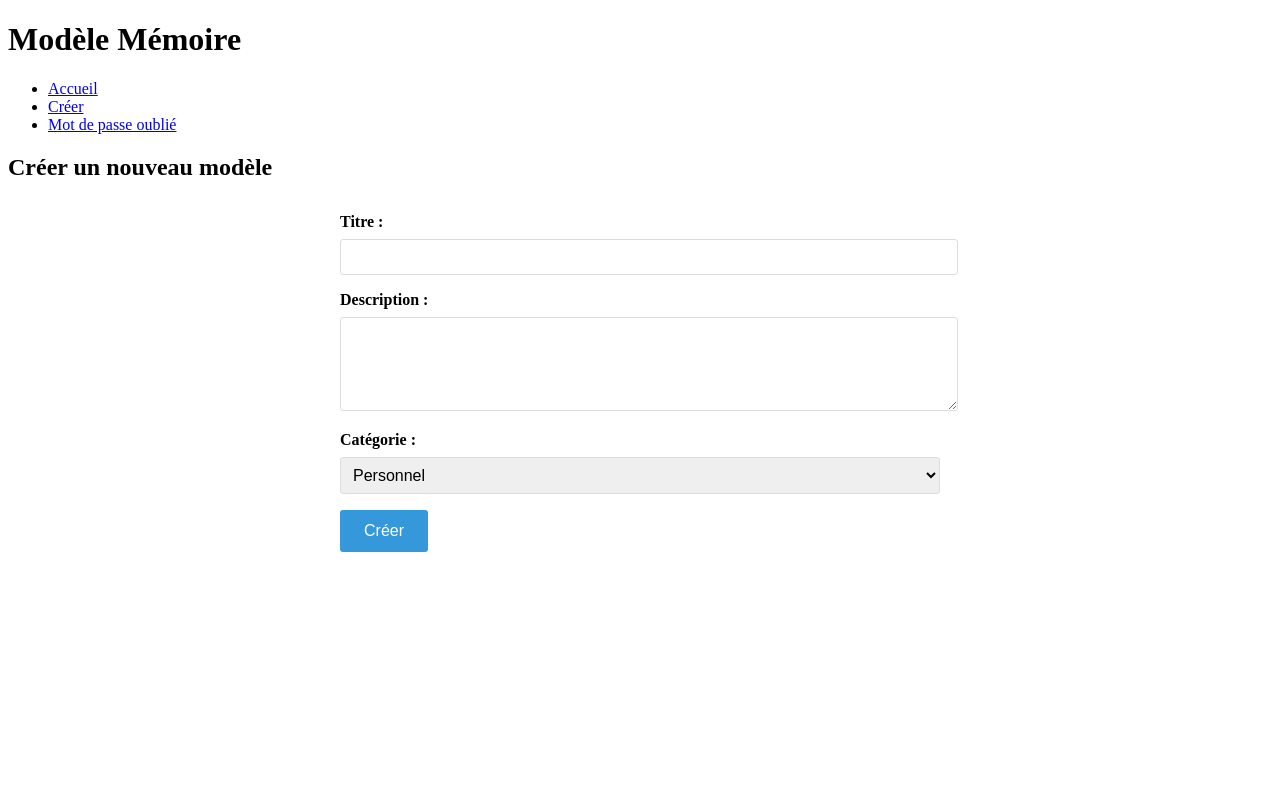
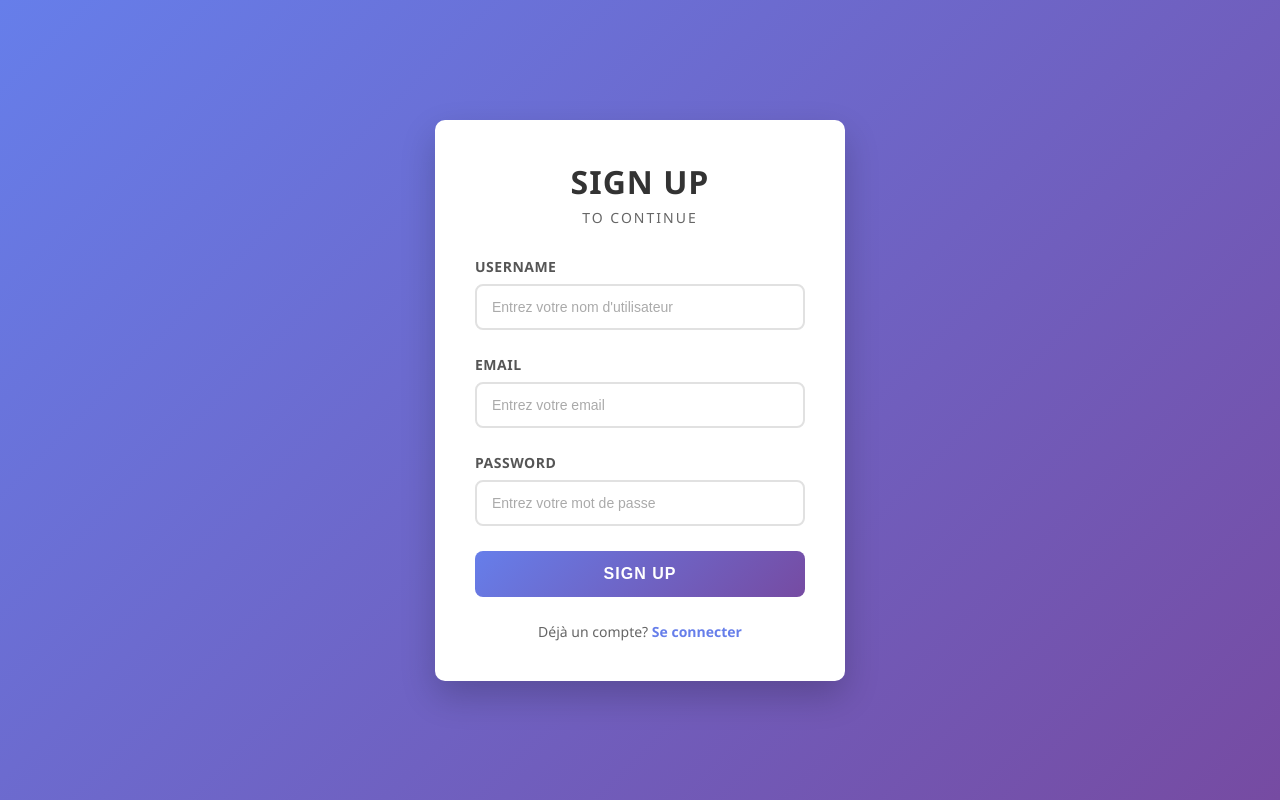
Before and after one commit to laribi083/projet, a web app: page /create in a window 1280 px wide. Run offline with its HTML, style and script files only (its server is not run), Linux system fonts and the light colour scheme; data that the repository does not hold is empty.

Commit message:
creation

```diff
--- a/src/main/webapp/create.html
+++ b/src/main/webapp/create.html
@@ -3,44 +3,38 @@
 <head>
     <meta charset="UTF-8">
     <meta name="viewport" content="width=device-width, initial-scale=1.0">
-    <title>Modèle Mémoire - Créer</title>
-    <link rel="stylesheet" href="/css/create.css">
+    <title>Inscription - Modèle Mémoire</title>
+    <link rel="stylesheet" href="create.css">
 </head>
 <body>
-    <header>
-        <h1>Modèle Mémoire</h1>
-        <nav>
-            <ul>
-                <li><a href="/">Accueil</a></li>
-                <li><a href="/create">Créer</a></li>
-                <li><a href="/forgot">Mot de passe oublié</a></li>
-            </ul>
-        </nav>
-    </header>
+    <div class="container">
+        <div class="signup-box">
+            <h1>SIGN UP</h1>
+            <p class="subtitle">TO CONTINUE</p>
 
-    <main>
-        <h2>Créer un nouveau modèle</h2>
-        <form id="createForm">
-            <div>
-                <label for="title">Titre :</label>
-                <input type="text" id="title" name="title" required>
-            </div>
-            <div>
-                <label for="description">Description :</label>
-                <textarea id="description" name="description" rows="4" required></textarea>
-            </div>
-            <div>
-                <label for="category">Catégorie :</label>
-                <select id="category" name="category">
-                    <option value="personnel">Personnel</option>
-                    <option value="professionnel">Professionnel</option>
-                    <option value="etude">Étude</option>
-                </select>
-            </div>
-            <button type="submit">Créer</button>
-        </form>
-    </main>
+            <form id="signupForm">
+                <div class="input-group">
+                    <label for="username">Username</label>
+                    <input type="text" id="username" name="username" placeholder="Entrez votre nom d'utilisateur" required>
+                </div>
 
-    <script src="/js/create.js"></script>
+                <div class="input-group">
+                    <label for="email">Email</label>
+                    <input type="email" id="email" name="email" placeholder="Entrez votre email" required>
+                </div>
+
+                <div class="input-group">
+                    <label for="password">Password</label>
+                    <input type="password" id="password" name="password" placeholder="Entrez votre mot de passe" required>
+                </div>
+
+                <button type="submit" class="signup-btn">SIGN UP</button>
+            </form>
+
+            <p class="login-link">Déjà un compte? <a href="login.html">Se connecter</a></p>
+        </div>
+    </div>
+
+    <script src="create.js"></script>
 </body>
 </html>
--- a/src/main/webapp/css/create.css
+++ b/src/main/webapp/css/create.css
@@ -1,43 +1,184 @@
-form {
-    max-width: 600px;
-    margin: 2rem auto;
+* {
+    margin: 0;
+    padding: 0;
+    box-sizing: border-box;
 }
 
-form div {
-    margin-bottom: 1rem;
+body {
+    font-family: 'Segoe UI', Tahoma, Geneva, Verdana, sans-serif;
+    background: linear-gradient(135deg, #667eea 0%, #764ba2 100%);
+    min-height: 100vh;
+    display: flex;
+    justify-content: center;
+    align-items: center;
+}
+
+.container {
+    width: 100%;
+    max-width: 450px;
+    padding: 20px;
+}
+
+.signup-box {
+    background: white;
+    border-radius: 10px;
+    padding: 40px;
+    box-shadow: 0 15px 35px rgba(0, 0, 0, 0.2);
+}
+
+h1 {
+    text-align: center;
+    color: #333;
+    font-size: 32px;
+    font-weight: 700;
+    margin-bottom: 5px;
+    letter-spacing: 1px;
+}
+
+.subtitle {
+    text-align: center;
+    color: #666;
+    font-size: 14px;
+    margin-bottom: 30px;
+    text-transform: uppercase;
+    letter-spacing: 2px;
+}
+
+.input-group {
+    margin-bottom: 25px;
 }
 
 label {
     display: block;
-    margin-bottom: 0.5rem;
-    font-weight: bold;
+    margin-bottom: 8px;
+    color: #555;
+    font-weight: 600;
+    font-size: 14px;
+    text-transform: uppercase;
+    letter-spacing: 0.5px;
 }
 
-input[type="text"],
-input[type="email"],
-textarea,
-select {
+input {
     width: 100%;
-    padding: 0.5rem;
-    border: 1px solid #ddd;
-    border-radius: 3px;
-    font-size: 1rem;
+    padding: 12px 15px;
+    border: 2px solid #e1e1e1;
+    border-radius: 8px;
+    font-size: 16px;
+    transition: all 0.3s ease;
+    outline: none;
 }
 
-textarea {
-    resize: vertical;
+input:focus {
+    border-color: #667eea;
+    box-shadow: 0 0 0 3px rgba(102, 126, 234, 0.1);
 }
 
-button {
-    background-color: #3498db;
-    color: white;
-    padding: 0.75rem 1.5rem;
-    border: none;
-    border-radius: 3px;
-    cursor: pointer;
-    font-size: 1rem;
+input::placeholder {
+    color: #aaa;
+    font-size: 14px;
 }
 
-button:hover {
-    background-color: #2980b9;
+.signup-btn {
+    width: 100%;
+    padding: 14px;
+    background: linear-gradient(135deg, #667eea 0%, #764ba2 100%);
+    color: white;
+    border: none;
+    border-radius: 8px;
+    font-size: 16px;
+    font-weight: 600;
+    text-transform: uppercase;
+    letter-spacing: 1px;
+    cursor: pointer;
+    transition: transform 0.3s ease, box-shadow 0.3s ease;
 }
+
+.signup-btn:hover {
+    transform: translateY(-2px);
+    box-shadow: 0 5px 20px rgba(102, 126, 234, 0.4);
+}
+
+.signup-btn:active {
+    transform: translateY(0);
+}
+
+.login-link {
+    text-align: center;
+    margin-top: 25px;
+    color: #666;
+    font-size: 14px;
+}
+
+.login-link a {
+    color: #667eea;
+    text-decoration: none;
+    font-weight: 600;
+    transition: color 0.3s ease;
+}
+
+.login-link a:hover {
+    color: #764ba2;
+    text-decoration: underline;
+}
+
+/* Styles pour les messages d'erreur */
+.error-message {
+    color: #e74c3c;
+    font-size: 13px;
+    margin-top: 5px;
+    display: none;
+}
+
+input.error {
+    border-color: #e74c3c;
+}
+
+input.error:focus {
+    border-color: #e74c3c;
+    box-shadow: 0 0 0 3px rgba(231, 76, 60, 0.1);
+}
+
+/* Message de succès */
+.success-message {
+    background-color: #4CAF50;
+    color: white;
+    padding: 10px;
+    border-radius: 5px;
+    margin-top: 20px;
+    text-align: center;
+    animation: fadeIn 0.5s ease-in-out;
+}
+
+@keyframes fadeIn {
+    from {
+        opacity: 0;
+        transform: translateY(-10px);
+    }
+    to {
+        opacity: 1;
+        transform: translateY(0);
+    }
+}
+
+/* Responsive */
+@media (max-width: 480px) {
+    .signup-box {
+        padding: 30px 20px;
+    }
+
+    h1 {
+        font-size: 28px;
+    }
+
+    .subtitle {
+        font-size: 12px;
+    }
+
+    input {
+        padding: 10px 12px;
+    }
+
+    .signup-btn {
+        padding: 12px;
+    }
+}
--- a/src/main/webapp/js/create.js
+++ b/src/main/webapp/js/create.js
@@ -1,19 +1,171 @@
-// Script pour la page de création
+// Attendre que le DOM soit chargé
 document.addEventListener('DOMContentLoaded', function() {
-    const form = document.getElementById('createForm');
 
-    if (form) {
-        form.addEventListener('submit', function(e) {
-            e.preventDefault();
+    const signupForm = document.getElementById('signupForm');
 
+    // Créer les conteneurs pour les messages d'erreur
+    const inputs = document.querySelectorAll('input');
+    inputs.forEach(input => {
+        const errorDiv = document.createElement('div');
+        errorDiv.className = 'error-message';
+        errorDiv.id = `${input.id}-error`;
+        input.parentNode.appendChild(errorDiv);
+    });
+
+    // Fonction pour afficher une erreur
+    function showError(inputId, message) {
+        const input = document.getElementById(inputId);
+        const errorDiv = document.getElementById(`${inputId}-error`);
+
+        input.classList.add('error');
+        errorDiv.textContent = message;
+        errorDiv.style.display = 'block';
+    }
+
+    // Fonction pour cacher une erreur
+    function hideError(inputId) {
+        const input = document.getElementById(inputId);
+        const errorDiv = document.getElementById(`${inputId}-error`);
+
+        input.classList.remove('error');
+        errorDiv.style.display = 'none';
+    }
+
+    // Fonction de validation
+    function validateForm() {
+        let isValid = true;
+
+        // Réinitialiser les erreurs
+        ['username', 'email', 'password'].forEach(id => hideError(id));
+
+        // Valider username
+        const username = document.getElementById('username').value.trim();
+        if (username.length < 3) {
+            showError('username', 'Le nom d\'utilisateur doit contenir au moins 3 caractères');
+            isValid = false;
+        } else if (username.length > 50) {
+            showError('username', 'Le nom d\'utilisateur ne peut pas dépasser 50 caractères');
+            isValid = false;
+        }
+
+        // Valider email
+        const email = document.getElementById('email').value.trim();
+        const emailRegex = /^[^\s@]+@[^\s@]+\.[^\s@]+$/;
+        if (!emailRegex.test(email)) {
+            showError('email', 'Veuillez entrer une adresse email valide');
+            isValid = false;
+        }
+
+        // Valider password
+        const password = document.getElementById('password').value;
+        if (password.length < 6) {
+            showError('password', 'Le mot de passe doit contenir au moins 6 caractères');
+            isValid = false;
+        } else if (!/[A-Z]/.test(password)) {
+            showError('password', 'Le mot de passe doit contenir au moins une majuscule');
+            isValid = false;
+        } else if (!/[0-9]/.test(password)) {
+            showError('password', 'Le mot de passe doit contenir au moins un chiffre');
+            isValid = false;
+        }
+
+        return isValid;
+    }
+
+    // Gérer la soumission du formulaire
+    signupForm.addEventListener('submit', async function(e) {
+        e.preventDefault();
+
+        if (validateForm()) {
             // Récupérer les données du formulaire
-            const formData = new FormData(form);
-            const data = Object.fromEntries(formData);
+            const formData = {
+                username: document.getElementById('username').value.trim(),
+                email: document.getElementById('email').value.trim(),
+                password: document.getElementById('password').value
+            };
 
-            console.log('Données du formulaire:', data);
+            // Afficher un indicateur de chargement
+            const submitBtn = document.querySelector('.signup-btn');
+            const originalText = submitBtn.textContent;
+            submitBtn.textContent = 'INSCRIPTION EN COURS...';
+            submitBtn.disabled = true;
 
-            // Ici vous enverrez les données au backend plus tard
-            alert('Formulaire soumis avec succès !');
+            try {
+                // Simuler un appel API
+                await simulateApiCall(formData);
+
+                // Succès
+                showSuccessMessage();
+
+                // Rediriger après 2 secondes
+                setTimeout(() => {
+                    window.location.href = 'login.html';
+                }, 2000);
+
+            } catch (error) {
+                // Erreur
+                alert('Erreur lors de l\'inscription: ' + error.message);
+            } finally {
+                // Restaurer le bouton
+                submitBtn.textContent = originalText;
+                submitBtn.disabled = false;
+            }
+        }
+    });
+
+    // Simulation d'appel API
+    function simulateApiCall(data) {
+        return new Promise((resolve, reject) => {
+            setTimeout(() => {
+                console.log('Données envoyées:', data);
+
+                // Simulation: email déjà utilisé
+                if (data.email === 'test@test.com') {
+                    reject(new Error('Cet email est déjà utilisé'));
+                } else {
+                    resolve({ success: true });
+                }
+            }, 1500);
+        });
+    }
+
+    // Afficher un message de succès
+    function showSuccessMessage() {
+        const successDiv = document.createElement('div');
+        successDiv.className = 'success-message';
+        successDiv.textContent = 'Inscription réussie ! Redirection vers la page de connexion...';
+
+        const signupBox = document.querySelector('.signup-box');
+        signupBox.appendChild(successDiv);
+    }
+
+    // Validation en temps réel
+    const usernameInput = document.getElementById('username');
+    const emailInput = document.getElementById('email');
+    const passwordInput = document.getElementById('password');
+
+    if (usernameInput) {
+        usernameInput.addEventListener('input', function() {
+            if (this.value.length >= 3) {
+                hideError('username');
+            }
+        });
+    }
+
+    if (emailInput) {
+        emailInput.addEventListener('input', function() {
+            const emailRegex = /^[^\s@]+@[^\s@]+\.[^\s@]+$/;
+            if (emailRegex.test(this.value)) {
+                hideError('email');
+            }
+        });
+    }
+
+    if (passwordInput) {
+        passwordInput.addEventListener('input', function() {
+            if (this.value.length >= 6) {
+                hideError('password');
+            }
         });
     }
 });
```
Also changed, not shown: src/main/webapp/js/forget.js (deleted, +0 -17 lines).
